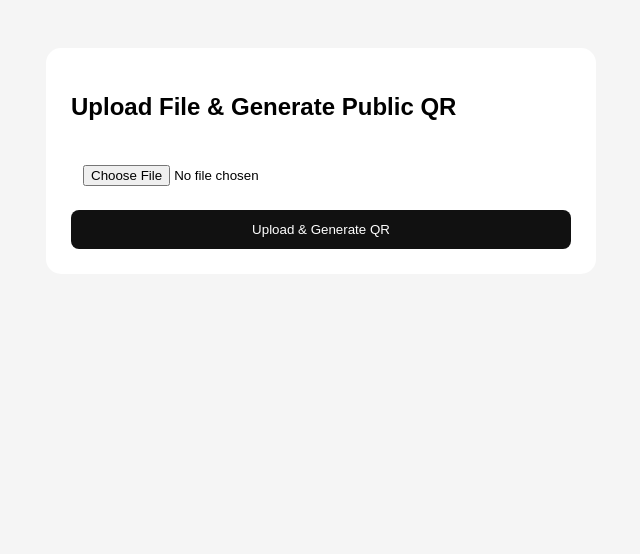
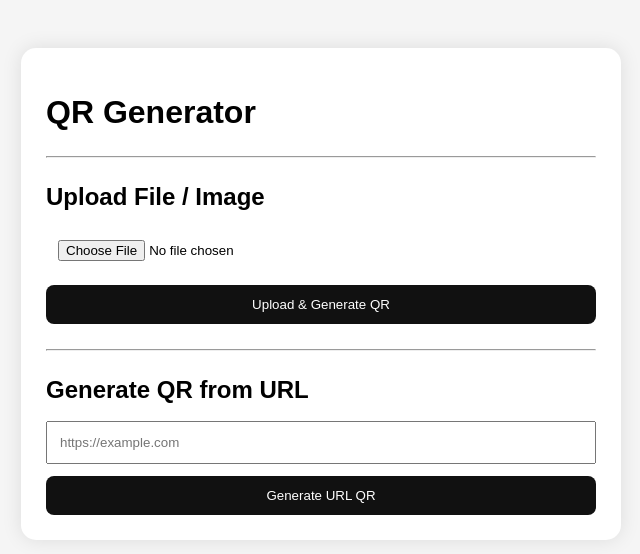
Before and after one commit to Krupalgit22/qrgenerator, a website: page public/index.html in a window 1280 px wide. Shown: the whole page, without its empty margins (319-959 px from the left). Drawn offline with Linux system fonts and the light colour scheme.

Commit message:
Added URL QR feature

```diff
--- a/public/index.html
+++ b/public/index.html
@@ -1,23 +1,74 @@
 <!DOCTYPE html>
 <html>
 <head>
-  <title>Public QR File Upload</title>
+  <title>QR Generator</title>
   <style>
-    body{font-family:Arial;background:#f5f5f5;padding:40px}
-    .box{max-width:500px;margin:auto;background:white;padding:25px;border-radius:15px}
-    input,button{width:100%;padding:12px;margin-top:12px}
-    button{background:#111;color:white;border:0;border-radius:8px;cursor:pointer}
-    img{max-width:250px;margin-top:20px}
-    a{display:block;margin-top:15px;word-break:break-all}
+    body{
+      font-family:Arial;
+      background:#f5f5f5;
+      padding:40px;
+    }
+
+    .box{
+      max-width:550px;
+      margin:auto;
+      background:white;
+      padding:25px;
+      border-radius:15px;
+      box-shadow:0 0 20px rgba(0,0,0,0.1);
+    }
+
+    input,button{
+      width:100%;
+      padding:12px;
+      margin-top:12px;
+      box-sizing:border-box;
+    }
+
+    button{
+      background:#111;
+      color:white;
+      border:0;
+      border-radius:8px;
+      cursor:pointer;
+    }
+
+    img{
+      max-width:250px;
+      margin-top:20px;
+    }
+
+    a{
+      display:block;
+      margin-top:15px;
+      word-break:break-all;
+    }
+
+    hr{
+      margin:25px 0;
+    }
+
+    h2{
+      margin-bottom:5px;
+    }
   </style>
 </head>
 <body>
 
 <div class="box">
-  <h2>Upload File & Generate Public QR</h2>
+  <h1>QR Generator</h1>
 
+  <hr>
+
+  <h2>Upload File / Image</h2>
   <input type="file" id="fileInput">
   <button onclick="uploadFile()">Upload & Generate QR</button>
+
+  <hr>
+
+  <h2>Generate QR from URL</h2>
+  <input type="text" id="urlInput" placeholder="https://example.com">
+  <button onclick="generateUrlQR()">Generate URL QR</button>
 
   <div id="result"></div>
 </div>
@@ -27,7 +78,7 @@ async function uploadFile() {
   const file = document.getElementById("fileInput").files[0];
 
   if (!file) {
-    alert("Please select file");
+    alert("Please select a file");
     return;
   }
 
@@ -40,12 +91,39 @@ async function uploadFile() {
   });
 
   const data = await res.json();
+  showResult(data.qr, data.url);
+}
 
+async function generateUrlQR() {
+  let url = document.getElementById("urlInput").value.trim();
+
+  if (!url) {
+    alert("Please enter URL");
+    return;
+  }
+
+  if (!url.startsWith("http://") && !url.startsWith("https://")) {
+    url = "https://" + url;
+  }
+
+  const res = await fetch("/generate-url-qr", {
+    method: "POST",
+    headers: {
+      "Content-Type": "application/json"
+    },
+    body: JSON.stringify({ url })
+  });
+
+  const data = await res.json();
+  showResult(data.qr, data.url);
+}
+
+function showResult(qr, url) {
   document.getElementById("result").innerHTML = `
-    <img src="${data.qr}" alt="QR Code">
-    <a href="${data.url}" target="_blank">${data.url}</a>
+    <img src="${qr}" alt="QR Code">
+    <a href="${url}" target="_blank">${url}</a>
     <br>
-    <button onclick="downloadQR('${data.qr}')">Download QR</button>
+    <button onclick="downloadQR('${qr}')">Download QR</button>
   `;
 }
 
```
Also changed, not shown: server.js (+38 -8 lines).
